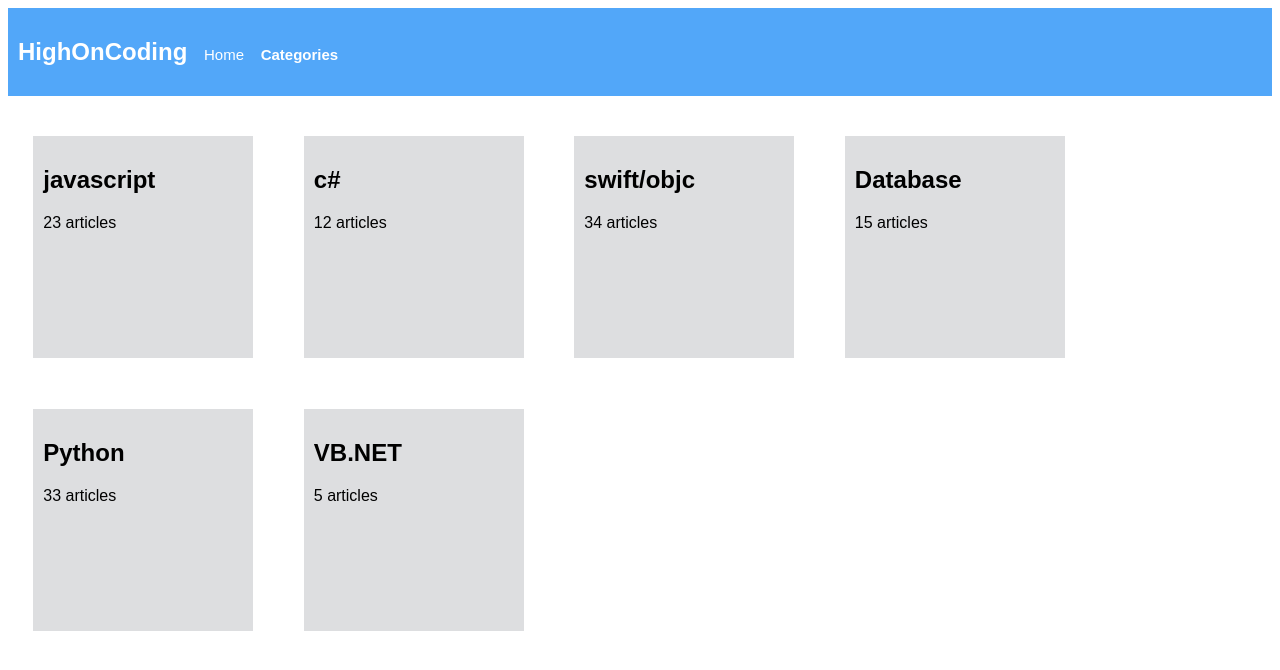
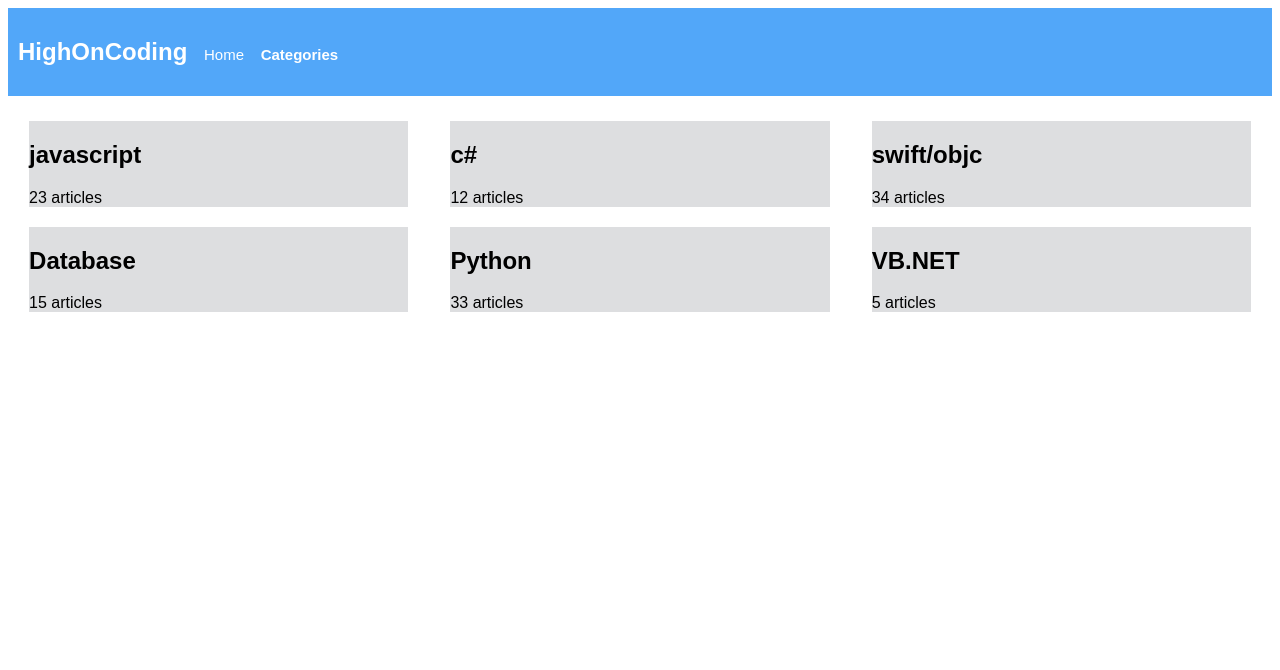
Before and after one commit to welchsoft/highoncoding-redesign, a plain HTML site: page categories.html in a window 1280 px wide. Drawn offline with Linux system fonts and the light colour scheme.

Commit message:
changed categories to flex boxes

```diff
--- a/categories.html
+++ b/categories.html
@@ -12,7 +12,7 @@
     </div>
 
 
-    <div class="placeholder">
+    <div class="grey_flex">
 
     <div class="grey_squares">
       <h2>javascript</h2>
--- a/css/styles.css
+++ b/css/styles.css
@@ -66,13 +66,17 @@ h2 span {font-size: 15}
   padding: 2px;
 }
 
+.grey_flex {
+  display: flex;
+  flex-wrap: wrap;
+  flex-direction: row;
+  box-sizing: border-box;
+  flex-shrink: 0;
+  justify-content: space-around;
+}
 .grey_squares {
+  width: 30%;
+  height: 25%;
+  margin: 10px;
   background-color: #dddee0;
-  margin: 10px;
-  padding: 10px;
-  float:left;
-  width: 200;
-  padding-bottom: 10%; /* = width for a 1:1 aspect ratio */
-  margin:2%;
-  overflow:hidden;
 }
```
